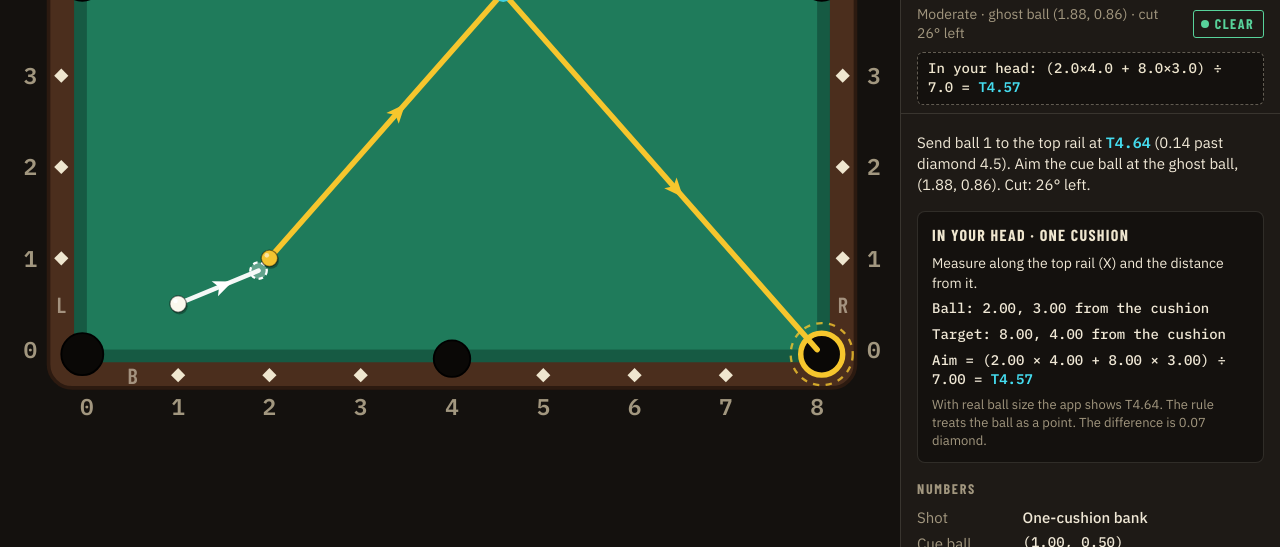
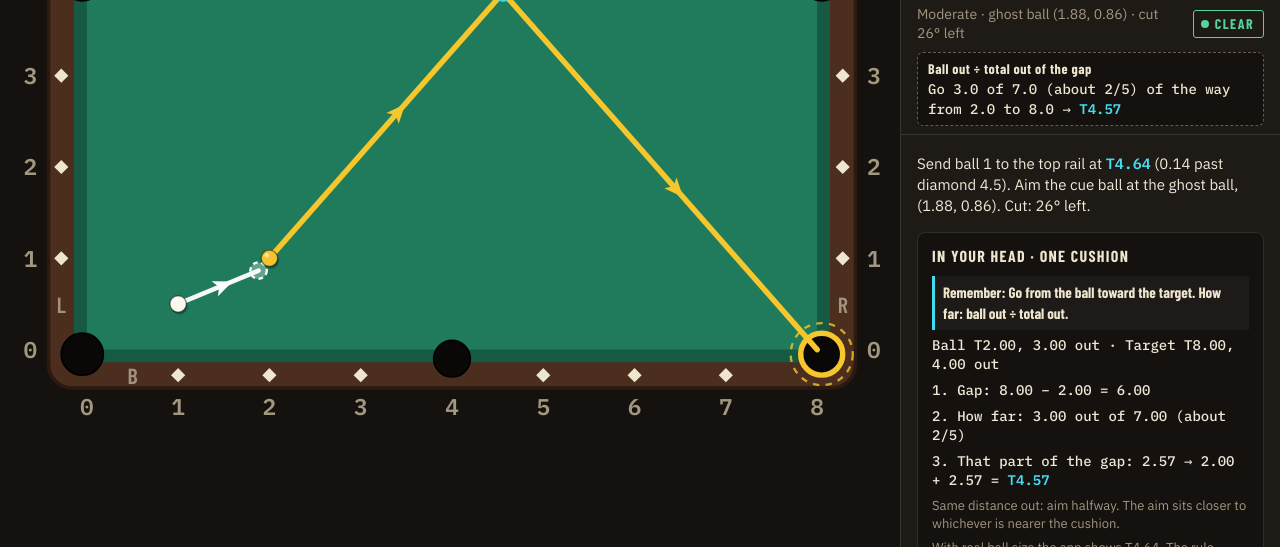
Before and after one commit to Awarently/cartesian-billiards, a website: page index.html in a window 1280 px wide. Shown: the part 253-800 px from the top of the page. Drawn offline with Linux system fonts and the light colour scheme.

Commit message:
Head math: add a word formula to remember for each rule
One-cushion rule now reads as ball out ÷ total out of the gap instead of
products. Dashed line shows the formula first, then the numbers.

Co-Authored-By: Claude Opus 5.5 <noreply@anthropic.com>
Claude-Session: https://claude.ai/code/session_01DSb3bU4PQCA46BE6Q16UPL

```diff
--- a/app.js
+++ b/app.js
@@ -350,6 +350,14 @@
       '<p class="note">With real ball size the app shows ' + rail + f2(act) + '. The rule treats the ball as a point. ' +
       'The difference is ' + f2(Math.abs(pred - act)) + ' diamond.</p>';
   }
+  function remember(t) { return '<p class="formula">Remember: ' + t + '</p>'; }
+  function remLine(t) { return '<span class="rl-formula">' + t + '</span>'; }
+  var FRACS = [[1, 2], [1, 3], [2, 3], [1, 4], [3, 4], [1, 5], [2, 5], [3, 5], [4, 5]];
+  function simpleFrac(v) {
+    for (var i = 0; i < FRACS.length; i++)
+      if (Math.abs(v - FRACS[i][0] / FRACS[i][1]) < 0.03) return ' (about ' + FRACS[i][0] + '/' + FRACS[i][1] + ')';
+    return '';
+  }
   var TABLE_STORE = 'cartesian-billiards-table';
   function tableOffsets() {
     try { return JSON.parse(localStorage.getItem(TABLE_STORE)) || {}; } catch (e) { return {}; }
@@ -374,17 +382,20 @@
     if (!m || hidePath()) { box.innerHTML = ''; rl.hidden = true; return; }
     var h = '', line1 = '';
     if (m.rule === 'weighted') {
-      var r = m.rail, along = CB.RAILS[r].axis === 'y' ? 'X' : 'Y';
+      var r = m.rail, gapW = m.target - m.ball, share = m.d1 / (m.d1 + m.d2);
+      var shareTxt = f1(m.d1) + ' of ' + f1(m.d1 + m.d2) + simpleFrac(share);
       h = '<h3>In your head · one cushion</h3>' +
-        '<p>Measure along the ' + CB.RAILS[r].name + ' rail (' + along + ') and the distance from it.</p>' +
-        '<p class="eq">Ball: ' + f2(m.ball) + ', ' + f2(m.d1) + ' from the cushion</p>' +
-        '<p class="eq">Target: ' + f2(m.target) + ', ' + f2(m.d2) + ' from the cushion</p>' +
-        '<p class="eq">Aim = (' + f2(m.ball) + ' × ' + f2(m.d2) + ' + ' + f2(m.target) + ' × ' + f2(m.d1) + ') ÷ ' + f2(m.d1 + m.d2) +
-        ' = <b>' + r + f2(m.predicted) + '</b></p>' + diffNote(m.predicted, m.actual, r);
-      line1 = 'In your head: (' + f1(m.ball) + '×' + f1(m.d2) + ' + ' + f1(m.target) + '×' + f1(m.d1) + ') ÷ ' + f1(m.d1 + m.d2) + ' = <b>' + r + f2(m.predicted) + '</b>';
+        remember('Go from the ball toward the target. How far: ball out ÷ total out.') +
+        '<p class="eq">Ball ' + r + f2(m.ball) + ', ' + f2(m.d1) + ' out · Target ' + r + f2(m.target) + ', ' + f2(m.d2) + ' out</p>' +
+        '<p class="eq">1. Gap: ' + f2(m.target) + ' − ' + f2(m.ball) + ' = ' + f2(gapW) + '</p>' +
+        '<p class="eq">2. How far: ' + f2(m.d1) + ' out of ' + f2(m.d1 + m.d2) + simpleFrac(share) + '</p>' +
+        '<p class="eq">3. That part of the gap: ' + f2(gapW * share) + ' → ' + f2(m.ball) + (gapW < 0 ? ' − ' : ' + ') + f2(Math.abs(gapW * share)) + ' = <b>' + r + f2(m.predicted) + '</b></p>' +
+        '<p class="note">Same distance out: aim halfway. The aim sits closer to whichever is nearer the cushion.</p>' + diffNote(m.predicted, m.actual, r);
+      line1 = remLine('Ball out ÷ total out of the gap') + 'Go ' + shareTxt + ' of the way from ' + f1(m.ball) + ' to ' + f1(m.target) + ' → <b>' + r + f2(m.predicted) + '</b>';
     } else if (m.rule === 'steps') {
       var seq = sol.railSequence, chain = [];
       h = '<h3>In your head · equal steps</h3>' +
+        remember('Step = aim − start. Every cushion adds one more step.') +
         '<p>Sight the shot line back past the ball to the ' + CB.RAILS[m.start.rail].name + ' rail. That number is the start, S.</p>' +
         '<p class="eq">S = ' + f2(m.S) + ' · Aim ' + seq[0] + f2(m.A) + '</p>' +
         '<p class="eq">Step = ' + f2(m.A) + ' − ' + f2(m.S) + ' = <b>' + f2(m.step) + '</b></p>';
@@ -396,7 +407,7 @@
       h += '<p class="note">Every cushion adds the same step. To reach a spot X after k steps: Aim = S + (X − S) ÷ (k + 1).</p>';
       var last = m.contacts[m.contacts.length - 1];
       h += diffNote(last.predicted, last.actual, last.rail);
-      line1 = 'In your head: S ' + f1(m.S) + ' → ' + seq[0] + f1(m.A) + ', step ' + f1(m.step) + ' → <b>' + chain.join(' → ') + '</b>';
+      line1 = remLine('Aim − start = step, add a step each cushion') + 'S ' + f1(m.S) + ' → ' + seq[0] + f1(m.A) + ', step ' + (m.step >= 0 ? '+' : '') + f1(m.step) + ' → <b>' + chain.join(' → ') + '</b>';
     } else if (m.rule === 'corner' || m.rule === 'count') {
       var fr = m.firstRail, lr = m.landRail, pk = m.pocket ? m.pocket.name.toLowerCase() + ' pocket' : CB.RAILS[m.corner].name + ' corner';
       var A0 = sol.cushionContacts[0].aimCoord, k = tableOffset(m.rule), adj = CB.tableAim(m, k);
@@ -405,6 +416,7 @@
       var who0 = m.rule === 'count' ? (sol.shotType === 'bank' ? 'Object ball' : 'Cue ball') : 'Start S (sight the line back past the ball to the ' + CB.RAILS[m.start.rail].name + ' rail)';
       var who1 = m.rule === 'count' ? (sol.shotType === 'bank' ? 'Pocket' : sol.shotType === 'kick-pocket' ? 'Ghost ball' : 'Object ball') : 'Landing spot';
       h = '<h3>In your head · gap, halve, count in</h3>' +
+        remember(m.rule === 'count' ? 'Half the gap between the balls, counted in from the corner.' : 'Half the gap from start to landing, counted in from the corner.') +
         '<p class="eq">' + who0 + ': ' + lr + p0 + '</p>' +
         '<p class="eq">' + who1 + ': ' + lr + p1 + '</p>' +
         '<p class="eq">1. Gap: ' + f2(m.gap) + ' diamonds</p>' +
@@ -424,7 +436,7 @@
       if (m.rule === 'count')
         h += '<p class="note">Video system (distance minus cue number from the far corner): ' + f1(m.video.d) + ' − ' +
           f1(m.video.c) + ' = ' + f1(m.video.a) + ' → ' + fr + f2(m.video.value) + ', ' + f2(Math.abs(m.video.value - A0)) + ' diamond from the app’s aim.</p>';
-      line1 = 'In your head: gap ' + f2(m.gap) + ' ÷ 2 = ' + f2(m.gap / 2) + ' in from the ' + pk + ' → <b>' + fr + f2(k ? adj : ruleAim) + '</b>' + (k ? ' (your table)' : '');
+      line1 = remLine('Half the gap, in from the corner') + 'Half of ' + f1(m.gap) + ' = ' + f2(m.gap / 2) + ' in from the ' + pk + ' → <b>' + fr + f2(k ? adj : ruleAim) + '</b>' + (k ? ' (your table)' : '');
     } else {
       h = '<h3>In your head</h3><p>' + (m.adjacent
         ? 'Two cushions next to each other: the ball comes back parallel to the line it went in on. There is no add-or-subtract rule for this route. Use the aim points.'
--- a/styles.css
+++ b/styles.css
@@ -185,6 +185,8 @@ button { cursor: pointer; -webkit-tap-highlight-color: transparent; }
   overflow-wrap: anywhere;
 }
 .rule-line b { color: var(--mark); font-weight: 600; }
+.rule-line .rl-formula { display: block; font-family: var(--font-display); font-weight: 700; letter-spacing: 0.04em; color: var(--pearl); margin-bottom: 2px; }
+.system .formula { font-family: var(--font-display); font-weight: 700; font-size: 15px; color: var(--pearl); padding: 6px 8px; border-left: 3px solid var(--mark); background: rgba(255,255,255,0.04); }
 .system { margin-top: 16px; padding: 12px 14px; border-radius: 8px; background: var(--room); border: 1px solid var(--line); }
 .system:empty { display: none; }
 .system h3 { margin: 0 0 8px; font-family: var(--font-display); font-weight: 700; font-size: 16px; letter-spacing: 0.08em; text-transform: uppercase; color: var(--pearl); }
--- a/sw.js
+++ b/sw.js
@@ -3,7 +3,7 @@
  * Change VERSION whenever any cached file changes, so phones pick up the update.
  * Strategy: serve from cache, update the cache in the background (stale-while-revalidate).
  */
-var VERSION = 'cb-v7';
+var VERSION = 'cb-v8';
 var FILES = [
   './',
   'index.html',
```
Also changed, not shown: guide.html (+4 -3 lines).
